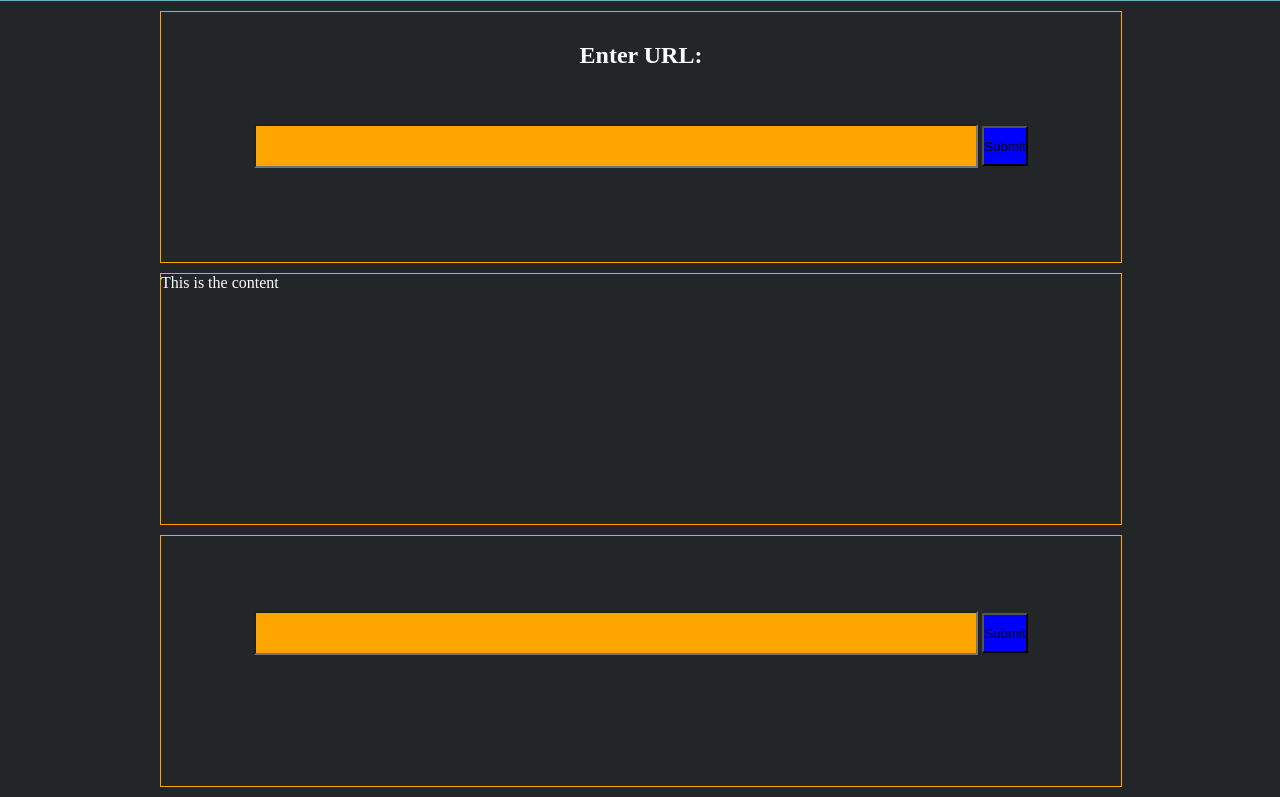
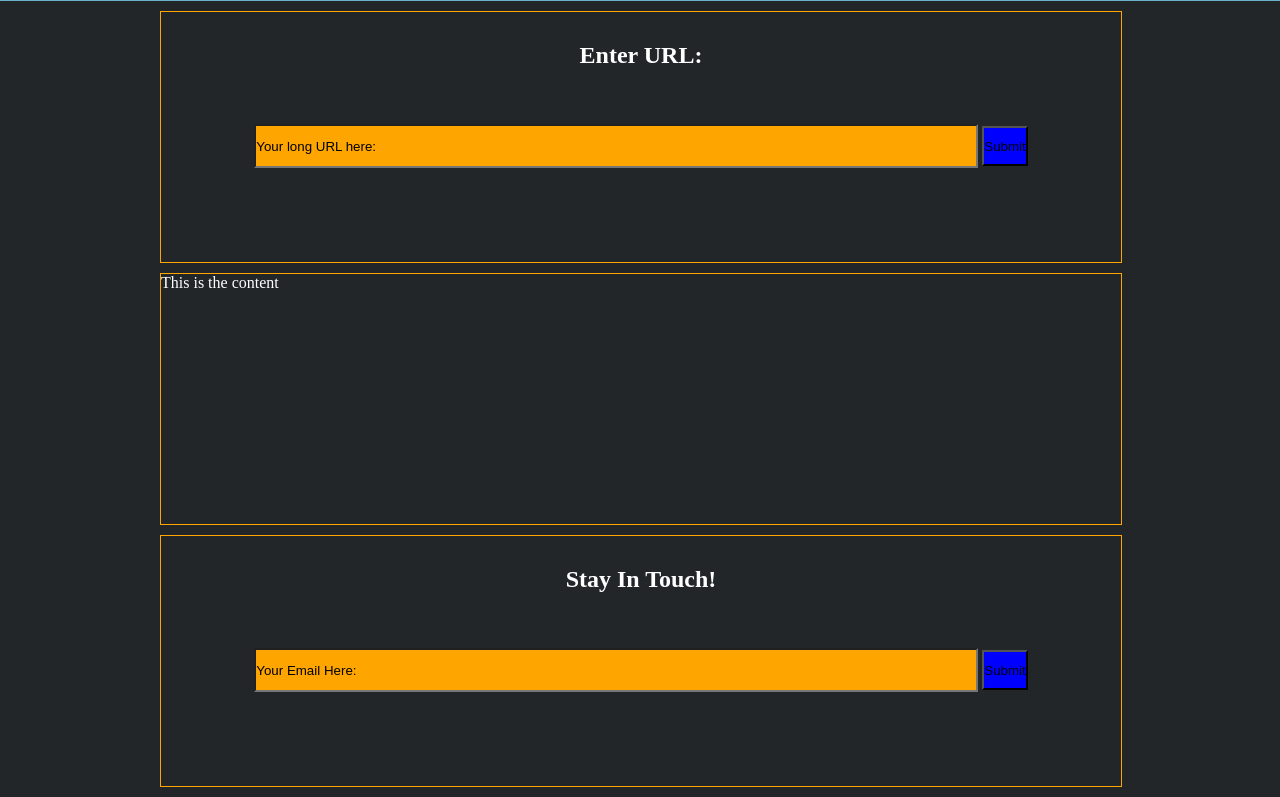
Before and after one commit to bchen528/CherubFish, a Flask app: page / in a window 1280 px wide. Shown: the part 249-1046 px from the top of the page. Run offline with Flask 2, Linux system fonts and the light colour scheme.

Commit message:
Style changes

```diff
--- a/templates/index.html
+++ b/templates/index.html
@@ -14,7 +14,7 @@
             <div class="Content">
                 <h1>Enter URL:</h1>
                 <form method="POST" class="URL_bar">
-                    <input type="text" name="URL" class="search_bar">
+                    <input type="text" name="URL" value="Your long URL here: " class="search_bar">
                     <input type="submit" class="search_button">
                 </form>
                 <div id="Url_response">
@@ -27,8 +27,9 @@
                 This is the content
             </div>
             <div class="Content">
+                <h1>Stay In Touch!</h1>
                     <form method="POST" class="URL_bar">
-                        <input type="text" name="URL" class="search_bar">
+                        <input type="text" name="URL" value="Your Email Here: "class="search_bar">
                         <input type="submit" class="search_button" onclick="dropDownfunc2();return false">
                     </form>
                     <div id="Url_response2">
```
